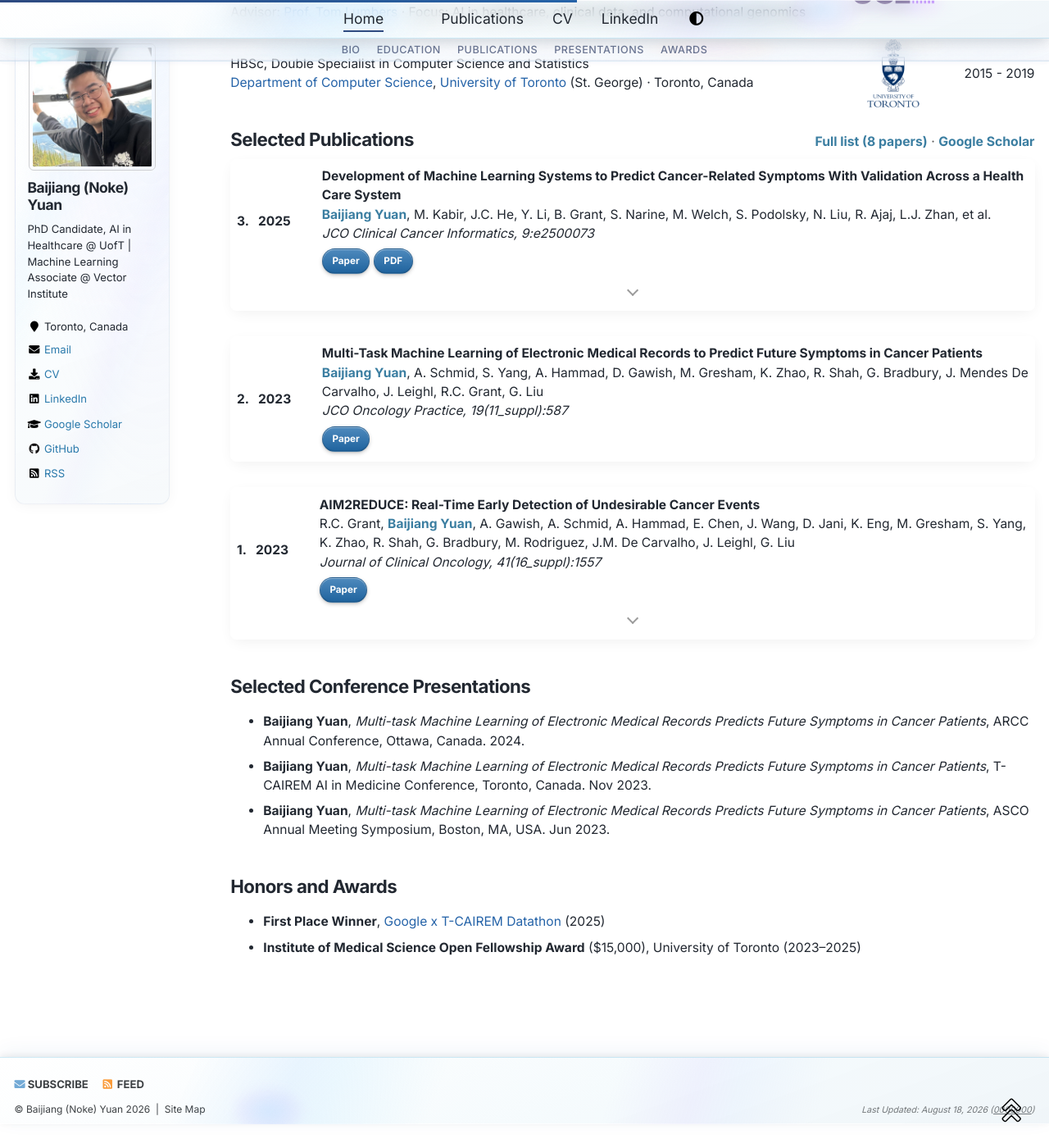
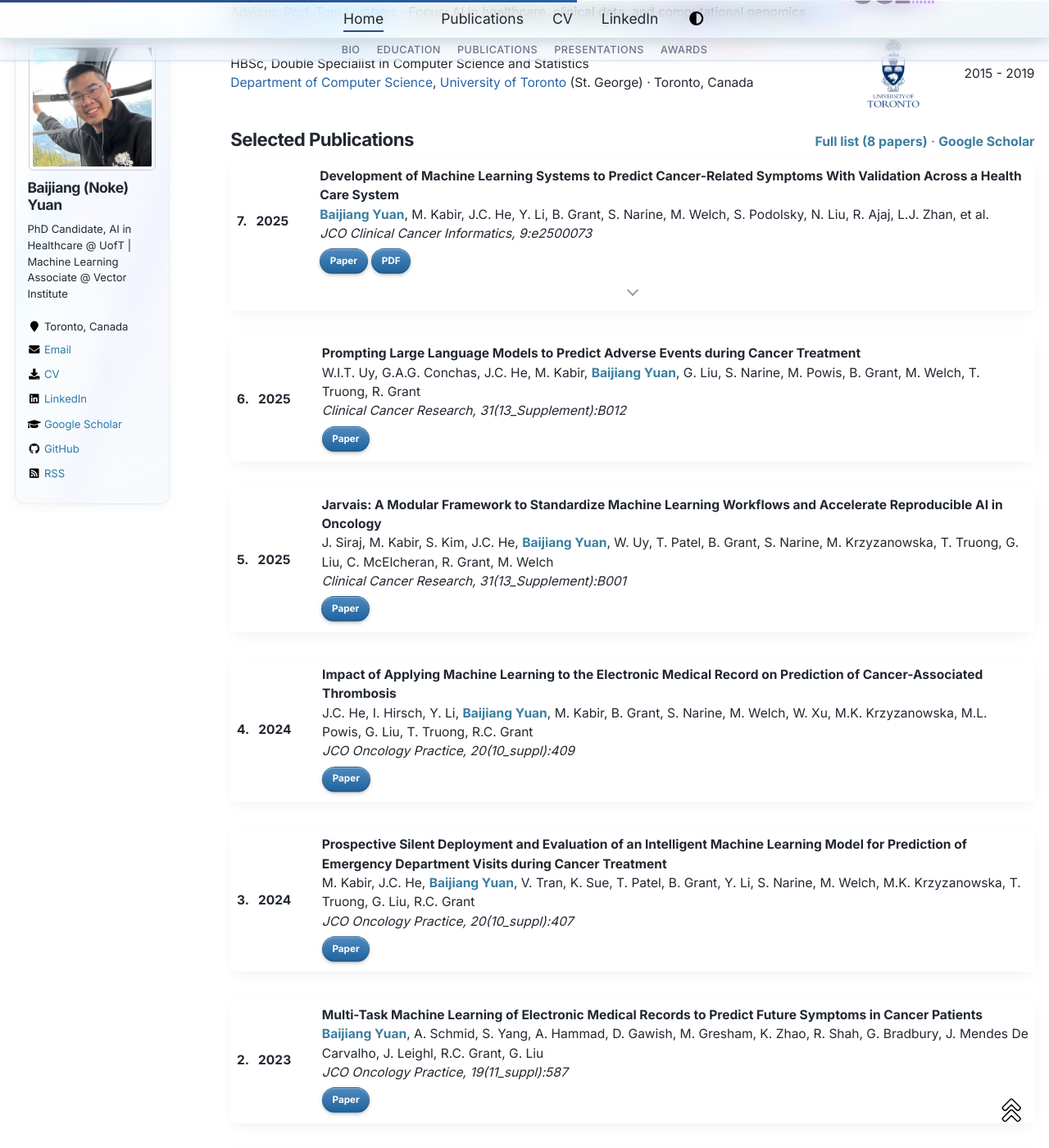
Before and after one commit to NokeYuan/NokeYuan.github.io, a Jekyll site: the page built from _pages/about.md, in a window 1280 px wide and 1400 px high, scrolled down 949 px. Shown: the whole window at 82% size. Built offline with Jekyll 4.4.1, drawn with Linux system fonts in a browser that asks for light colours; before the commit the page ends 2320 px from its top, so only the background shows below that.

Commit message:
Expand selected publications to all 7 ML-centered papers

```diff
--- a/_pages/about.md
+++ b/_pages/about.md
@@ -79,7 +79,7 @@ header:
 
 <div class="pub-list">
   <div class="pub-card" id="pub-jco-cci-2025">
-    <div class="pub-num"><b>3.&nbsp;&nbsp;&nbsp;</b></div>
+    <div class="pub-num"><b>7.&nbsp;&nbsp;&nbsp;</b></div>
     <div class="pub-date"><b>2025</b></div>
     <div class="pub-content">
       <b>Development of Machine Learning Systems to Predict Cancer-Related Symptoms With Validation Across a Health Care System</b>
@@ -93,6 +93,62 @@ header:
     </div>
     <div class="pub-arrow"></div>
     <div class="pub-summary"><b>Tl;dr</b>: <br>Machine learning systems predicting cancer-related symptoms, validated across a health care system of 82 cancer centers (12K+ patients, 77K+ treatments), achieving AUROC 0.66&ndash;0.73 across 9 symptoms.</div>
+  </div>
+
+  <div class="pub-card">
+    <div class="pub-num"><b>6.&nbsp;&nbsp;&nbsp;</b></div>
+    <div class="pub-date"><b>2025</b></div>
+    <div class="pub-content">
+      <b>Prompting Large Language Models to Predict Adverse Events during Cancer Treatment</b>
+      <br>W.I.T. Uy, G.A.G. Conchas, J.C. He, M. Kabir, <span style="color:#3b7ea1"><b>Baijiang Yuan</b></span>, G. Liu, S. Narine, M. Powis, B. Grant, M. Welch, T. Truong, R. Grant<br>
+      <i>Clinical Cancer Research, 31(13_Supplement):B012</i>
+      <br>
+      <p style="margin:0.5em;"></p>
+      <a class="btn btn--primary" target="_blank" href="https://aacrjournals.org/clincancerres/article/31/13_Supplement/B012/763265" role="button" style="text-decoration:none">Paper</a>
+      <br>
+    </div>
+  </div>
+
+  <div class="pub-card">
+    <div class="pub-num"><b>5.&nbsp;&nbsp;&nbsp;</b></div>
+    <div class="pub-date"><b>2025</b></div>
+    <div class="pub-content">
+      <b>Jarvais: A Modular Framework to Standardize Machine Learning Workflows and Accelerate Reproducible AI in Oncology</b>
+      <br>J. Siraj, M. Kabir, S. Kim, J.C. He, <span style="color:#3b7ea1"><b>Baijiang Yuan</b></span>, W. Uy, T. Patel, B. Grant, S. Narine, M. Krzyzanowska, T. Truong, G. Liu, C. McElcheran, R. Grant, M. Welch<br>
+      <i>Clinical Cancer Research, 31(13_Supplement):B001</i>
+      <br>
+      <p style="margin:0.5em;"></p>
+      <a class="btn btn--primary" target="_blank" href="https://aacrjournals.org/clincancerres/article/31/13_Supplement/B001/763320" role="button" style="text-decoration:none">Paper</a>
+      <br>
+    </div>
+  </div>
+
+  <div class="pub-card">
+    <div class="pub-num"><b>4.&nbsp;&nbsp;&nbsp;</b></div>
+    <div class="pub-date"><b>2024</b></div>
+    <div class="pub-content">
+      <b>Impact of Applying Machine Learning to the Electronic Medical Record on Prediction of Cancer-Associated Thrombosis</b>
+      <br>J.C. He, I. Hirsch, Y. Li, <span style="color:#3b7ea1"><b>Baijiang Yuan</b></span>, M. Kabir, B. Grant, S. Narine, M. Welch, W. Xu, M.K. Krzyzanowska, M.L. Powis, G. Liu, T. Truong, R.C. Grant<br>
+      <i>JCO Oncology Practice, 20(10_suppl):409</i>
+      <br>
+      <p style="margin:0.5em;"></p>
+      <a class="btn btn--primary" target="_blank" href="https://ascopubs.org/doi/abs/10.1200/OP.2024.20.10_suppl.409" role="button" style="text-decoration:none">Paper</a>
+      <br>
+    </div>
+  </div>
+
+  <div class="pub-card">
+    <div class="pub-num"><b>3.&nbsp;&nbsp;&nbsp;</b></div>
+    <div class="pub-date"><b>2024</b></div>
+    <div class="pub-content">
+      <b>Prospective Silent Deployment and Evaluation of an Intelligent Machine Learning Model for Prediction of Emergency Department Visits during Cancer Treatment</b>
+      <br>M. Kabir, J.C. He, <span style="color:#3b7ea1"><b>Baijiang Yuan</b></span>, V. Tran, K. Sue, T. Patel, B. Grant, Y. Li, S. Narine, M. Welch, M.K. Krzyzanowska, T. Truong, G. Liu, R.C. Grant<br>
+      <i>JCO Oncology Practice, 20(10_suppl):407</i>
+      <br>
+      <p style="margin:0.5em;"></p>
+      <a class="btn btn--primary" target="_blank" href="https://ascopubs.org/doi/abs/10.1200/OP.2024.20.10_suppl.407" role="button" style="text-decoration:none">Paper</a>
+      <br>
+    </div>
   </div>
 
   <div class="pub-card">
```
